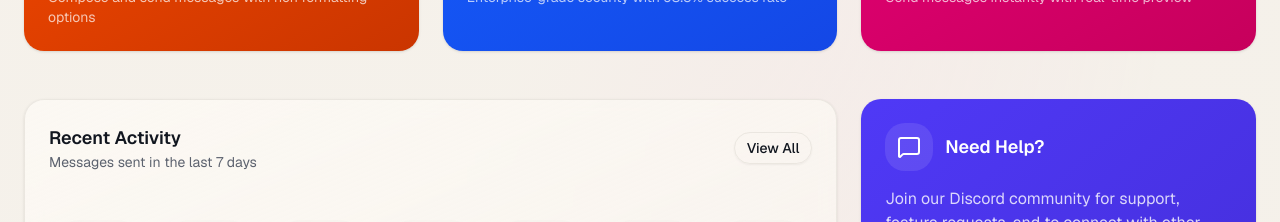
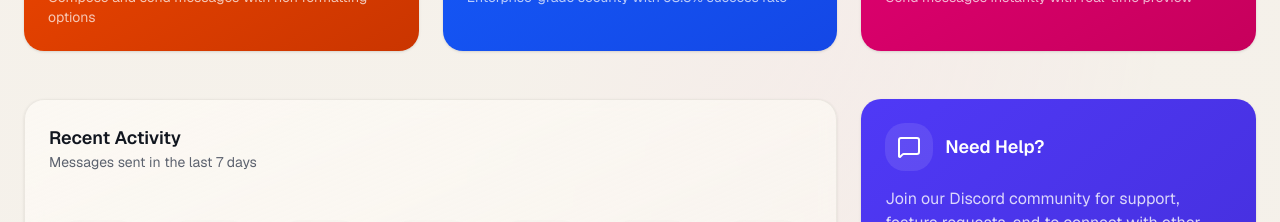
Before and after one commit to ctrixcode/discord-webhook-manager, a Next.js app in the folder apps/web/: page / in a window 1280 px wide. Shown: the part 1220-1442 px from the top of the page. Built offline with nearby package versions, Linux system fonts and the light colour scheme.

Commit message:
chore: removed view all btn from recent activity home page

```diff
--- a/apps/web/src/app/page.tsx
+++ b/apps/web/src/app/page.tsx
@@ -232,13 +232,6 @@ export default function HomePage() {
                   Messages sent in the last 7 days
                 </p>
               </div>
-              <Button
-                variant="outline"
-                size="sm"
-                className="rounded-xl border-border/50 bg-transparent"
-              >
-                View All
-              </Button>
             </div>
 
             <div className="flex items-end justify-between h-48 gap-3">
```
